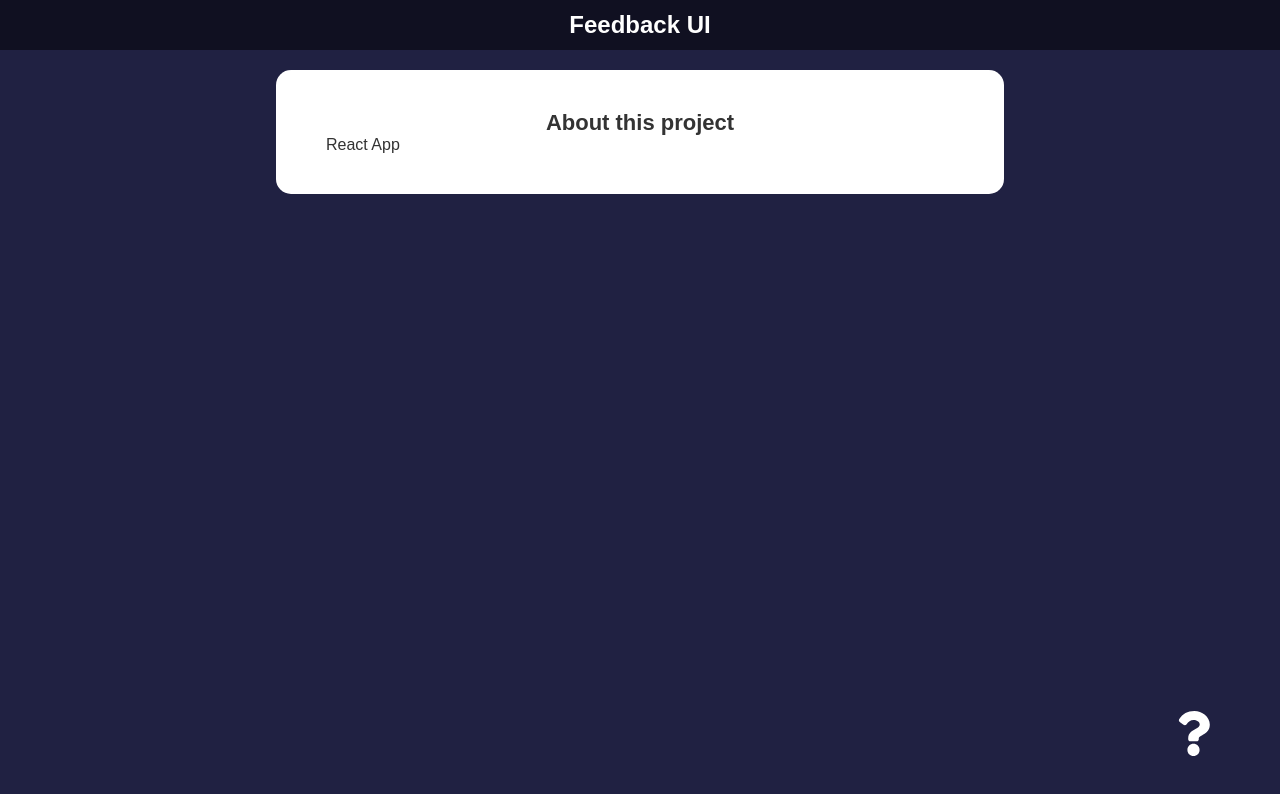
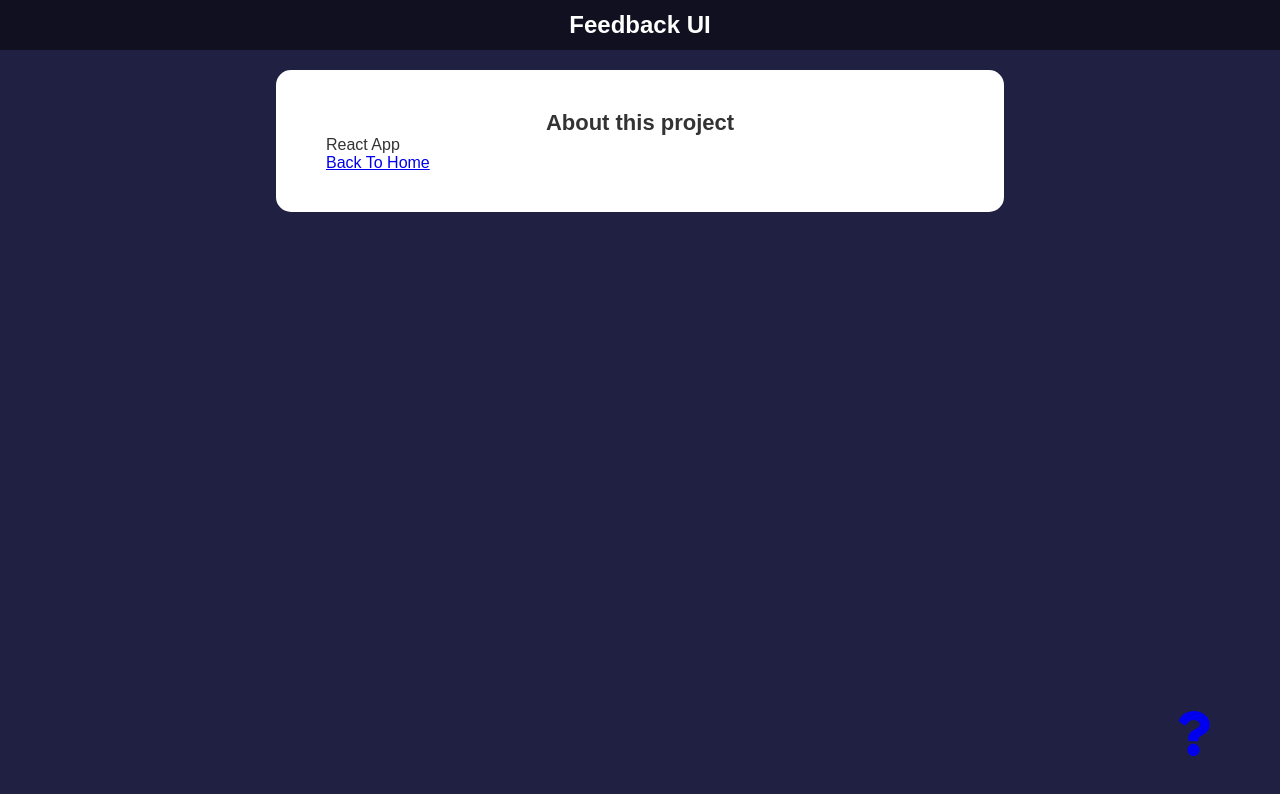
Before and after one commit to Am1d1v/ReactFeedbackProject, a React (Create React App) app: page /about in a window 1280 px wide. Shown: the top 794 px of the page. Built offline with nearby package versions, Linux system fonts and the light colour scheme.

Commit message:
About Link Icon

```diff
--- a/src/components/shared/AboutIconLink.jsx
+++ b/src/components/shared/AboutIconLink.jsx
@@ -1,9 +1,12 @@
-import {FaQuestion} from 'react-icons/fa'
+import {FaQuestion} from 'react-icons/fa';
+import { Link } from 'react-router-dom';
 
 function AboutIconLink() {
   return (
     <div className='about-link'>
+      <Link to="/about">
         <FaQuestion size={45}/>
+      </Link>
     </div>
   )
 }
--- a/src/pages/AboutPage.jsx
+++ b/src/pages/AboutPage.jsx
@@ -1,4 +1,4 @@
-import React from 'react';
+import { Link } from 'react-router-dom';
 import Card from '../components/shared/Card';
 
 function AboutPage() {
@@ -7,6 +7,7 @@
         <div className="about">
             <h2>About this project</h2>
             <p>React App</p>
+            <Link to="/">Back To Home</Link>
         </div>
     </Card>
   )
```
